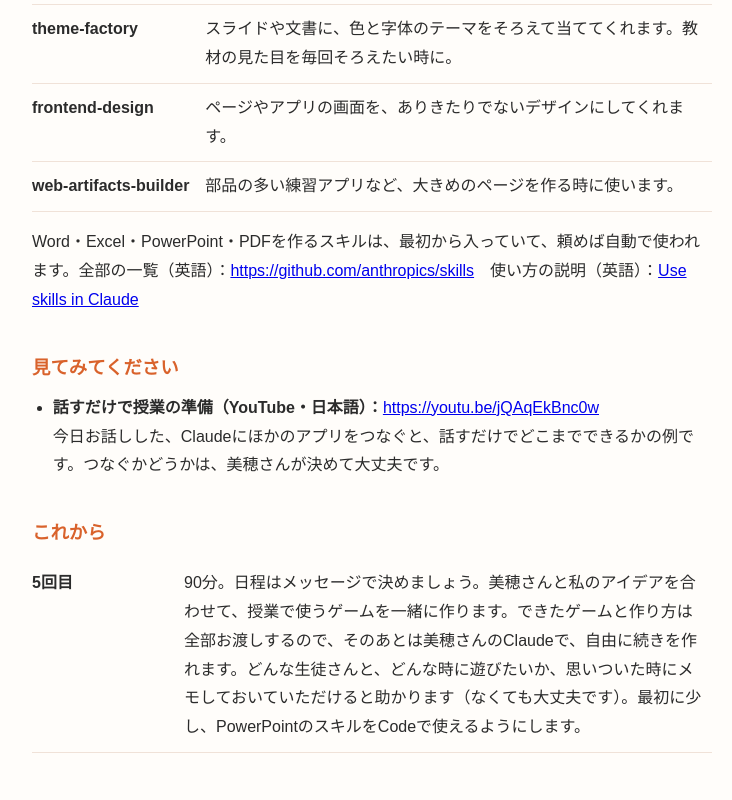
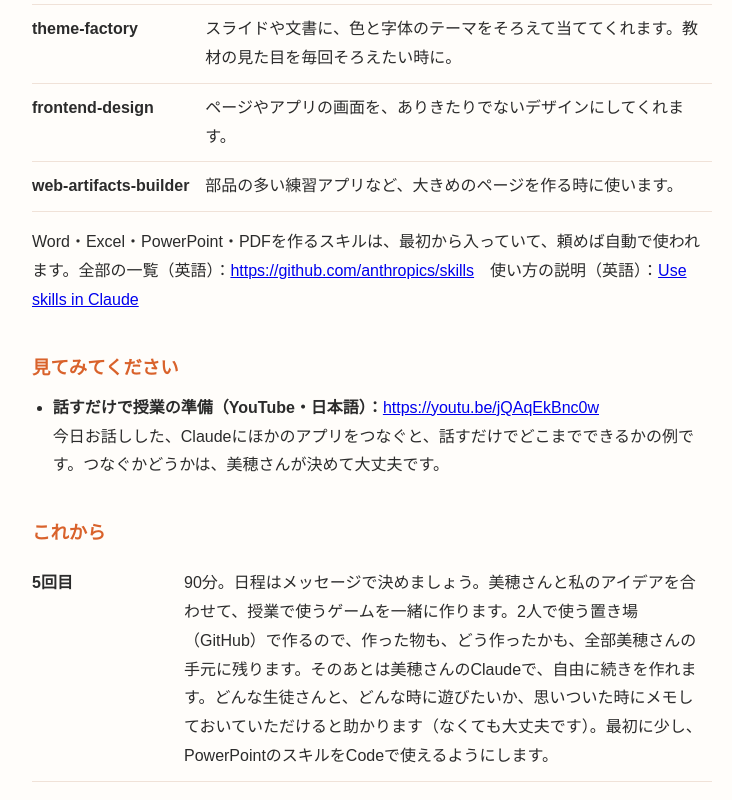
Before and after one commit to kyonversation-dot/jp-talk, a plain HTML site: page ai-review-2026-11-26.html in a window 1280 px wide. Shown: the part 3055-3855 px from the top of the page, without its empty margins (268-1000 px from the left). Drawn offline with Linux system fonts and the light colour scheme.

Commit message:
4回目のふりかえり：5回目はGitHubの共同の置き場で
Co-Authored-By: Claude Opus 5.5 <noreply@anthropic.com>

```diff
--- a/ai-review-2026-11-26.html
+++ b/ai-review-2026-11-26.html
@@ -101,7 +101,7 @@
 
   <h2>これから</h2>
   <table>
-    <tr><th>5回目</th><td>90分。日程はメッセージで決めましょう。美穂さんと私のアイデアを合わせて、授業で使うゲームを一緒に作ります。できたゲームと作り方は全部お渡しするので、そのあとは美穂さんのClaudeで、自由に続きを作れます。どんな生徒さんと、どんな時に遊びたいか、思いついた時にメモしておいていただけると助かります（なくても大丈夫です）。最初に少し、PowerPointのスキルをCodeで使えるようにします。</td></tr>
+    <tr><th>5回目</th><td>90分。日程はメッセージで決めましょう。美穂さんと私のアイデアを合わせて、授業で使うゲームを一緒に作ります。2人で使う置き場（GitHub）で作るので、作った物も、どう作ったかも、全部美穂さんの手元に残ります。そのあとは美穂さんのClaudeで、自由に続きを作れます。どんな生徒さんと、どんな時に遊びたいか、思いついた時にメモしておいていただけると助かります（なくても大丈夫です）。最初に少し、PowerPointのスキルをCodeで使えるようにします。</td></tr>
   </table>
 </main>
 </body>
```
